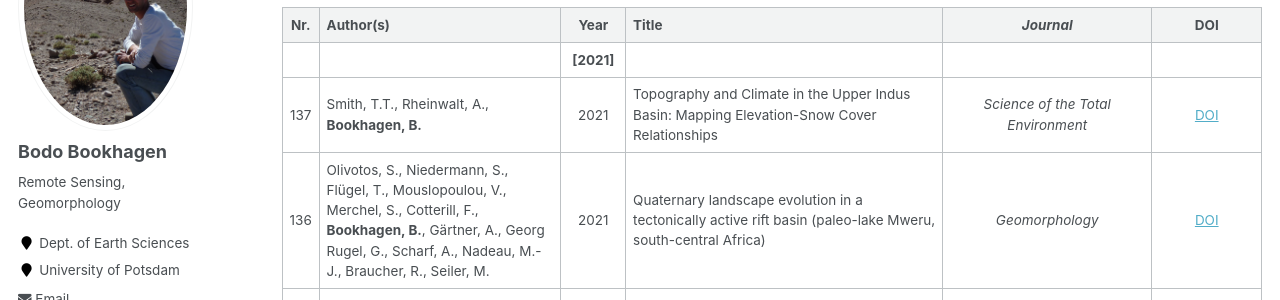
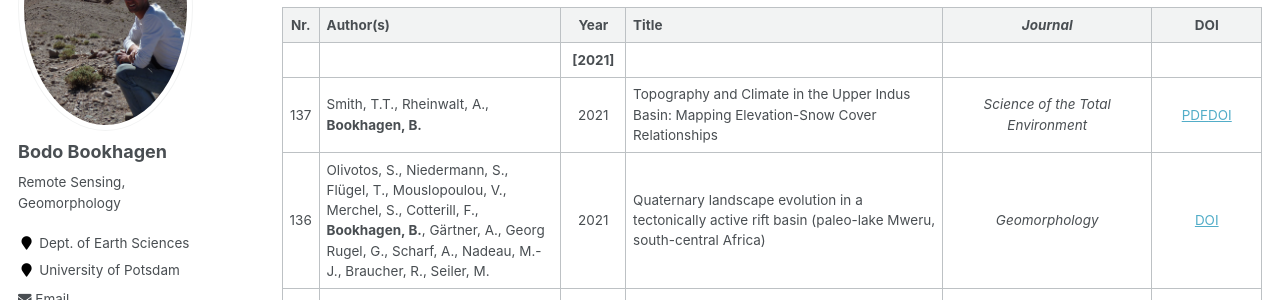
Before and after one commit to BodoBookhagen/BodoBookhagen.github.io, a Jekyll site: the page built from _pages/publications.md, in a window 1280 px wide and 900 px high, scrolled down 1256 px. Shown: the part 153-453 px from the top of the window. Built offline with Jekyll 4.4.1, drawn with Linux system fonts in a browser that asks for light colours; some web fonts are replaced.

Commit message:
May-05 2021

```diff
--- a/_pages/publications.md
+++ b/_pages/publications.md
@@ -34,7 +34,7 @@ Nr. | Author(s) | Year | Chapter Title |  _Book Title_  | Editors  | Publisher |
 Nr.  | Author(s) | Year | Title | _Journal_ | DOI
 :--: | :---------------------------------------------------------------------------------------------------------------------------------------------------------------------------------------- | :-------------: | ----------------------------------------------------------------------------------------------------------------------------------------------------------------------------------------------------------------------------- | :---------------------------------------------------------------------------------------------------------: | :---------------------------------------------------------------------------------------------------------------------------------------------------------------------------------:
 | | **[2021]** | | |
-137 | Smith, T.T., Rheinwalt, A., **Bookhagen, B.** | 2021 | Topography and Climate in the Upper Indus Basin: Mapping Elevation-Snow Cover Relationships | _Science of the Total Environment_ | [DOI](STOTEN-D-21-03144R2)
+137 | Smith, T.T., Rheinwalt, A., **Bookhagen, B.** | 2021 | Topography and Climate in the Upper Indus Basin: Mapping Elevation-Snow Cover Relationships | _Science of the Total Environment_ | [PDF](http://bodobookhagen.github.io/pdf/Smith21_UpperIndusSnow_Accepted.pdf)[DOI](STOTEN-D-21-03144R2)
 136 | Olivotos, S., Niedermann, S., Flügel, T., Mouslopoulou, V., Merchel, S., Cotterill, F., **Bookhagen, B.**, Gärtner, A., Georg Rugel, G., Scharf, A., Nadeau, M.-J., Braucher, R., Seiler, M. | 2021 | Quaternary landscape evolution in a tectonically active rift basin (paleo-lake Mweru, south-central Africa) | _Geomorphology_ | [DOI](https://doi.org/10.1016/j.geomorph.2021.107669)
 135 | Stuebner, K., **Bookhagen, B.**, Gadoev, M., Merchel, S., Lachner, J. | 2021 | Unravelling the Pleistocene glacial history of the Pamir Mountains, Central Asia | _Quaternary Science Reviews_ | [DOI](https://doi.org/10.1016/j.quascirev.2021.106857)
 134 | Smith, T.T. and **Bookhagen, B.** | 2021 | Climatic and Biotic Controls on Topographic Asymmetry at the Global Scale | _JGR Earth Surface_ | [DOI](https://doi.org/10.1029/2020JF005692)
```
Also changed, not shown: 1 other file.
